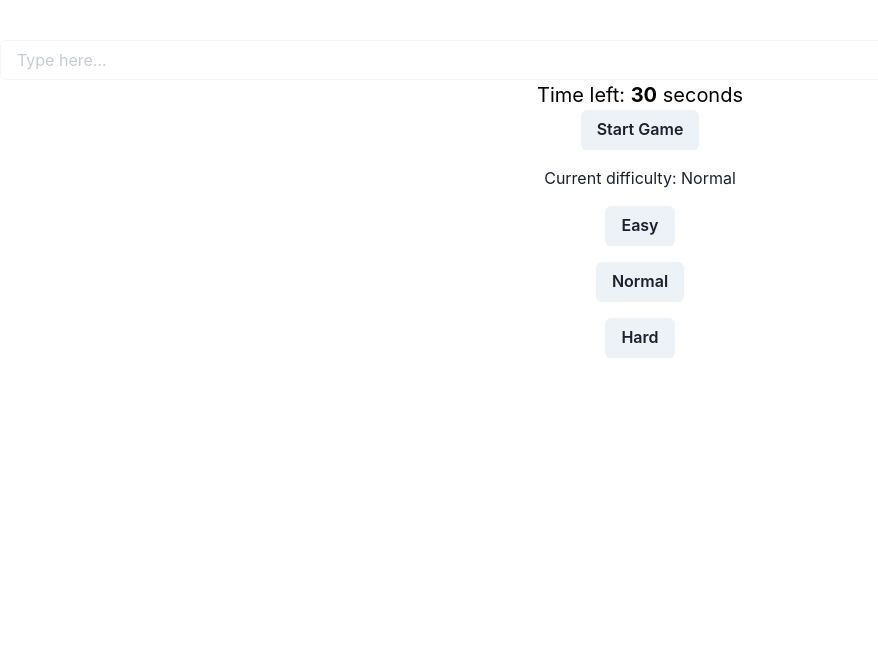
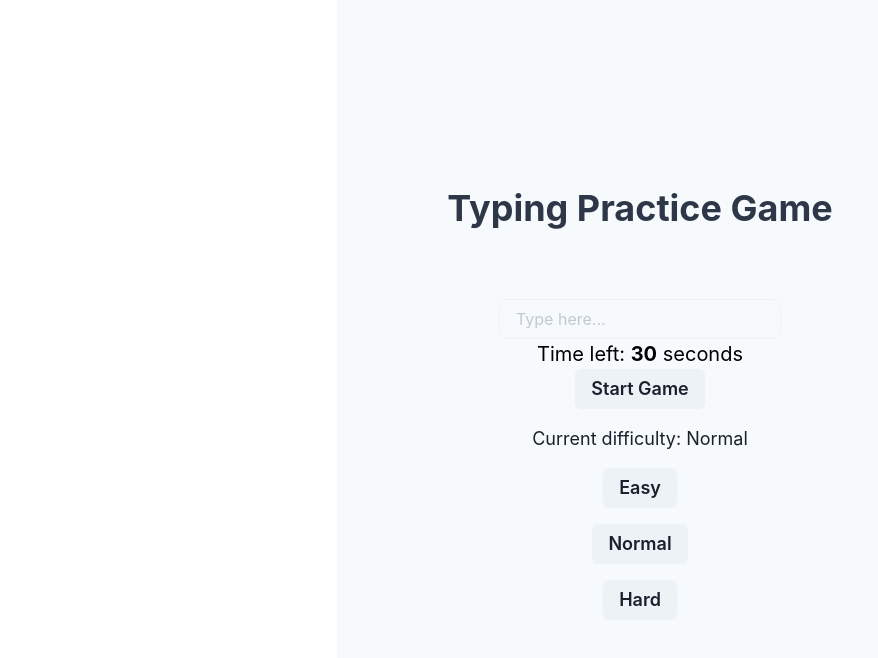
Before and after one commit to dende-h/type_game_spp, a Next.js app: page / in a window 1280 px wide. Shown: the top 658 px of the page, without its empty margins (0-878 px from the left). Built offline with nearby package versions, Linux system fonts and the light colour scheme.

Commit message:
スタイル変更

```diff
--- a/src/pages/index.tsx
+++ b/src/pages/index.tsx
@@ -4,7 +4,16 @@ import WordToType from "../components/WordToType";
 import TypingInput from "../components/TypingInput";
 import Timer from "../components/Timer";
 import { useRouter } from "next/router";
-import { Box, Button, VStack, useToast, Text } from "@chakra-ui/react";
+import {
+	Box,
+	Button,
+	VStack,
+	Text,
+	useColorModeValue,
+	useBreakpointValue,
+	Container,
+	useToast
+} from "@chakra-ui/react";
 
 const easyWords = ["cat", "dog", "car", "bus", "sun"];
 const normalWords = ["apple", "grape", "chair", "table", "pencil"];
@@ -62,28 +71,44 @@ export default function Home() {
 		}, 2000);
 	};
 
+	const bgColor = useColorModeValue("gray.50", "gray.900");
+	const headingColor = useColorModeValue("gray.700", "gray.200");
+	const textSize = useBreakpointValue({ base: "sm", md: "md", lg: "lg" });
+
 	return (
+		<Container
+			height="100vh"
+			display="flex"
+			flexDirection="column"
+			justifyContent="center"
+			alignItems="center"
+			backgroundColor={bgColor}
+		>
+			<Text fontSize="4xl" fontWeight="bold" color={headingColor} mb={6}>
+				Typing Practice Game
+			</Text>
 			<Box textAlign="center" pt="10">
 				{isActive && <WordToType word={currentWord} userInput={userInput} />}
 				<TypingInput value={userInput} onChange={handleInputChange} disabled={!isActive} />
 				<Timer isActive={isActive} onTimeUp={onTimeUp} duration={30} />
 				{!isActive && (
 					<VStack spacing={4}>
-					<Button onClick={startGame} disabled={isActive}>
+						<Button onClick={startGame} disabled={isActive} fontSize={textSize}>
 							Start Game
 						</Button>
-					<Text>Current difficulty: {difficultyLabel()}</Text>
-					<Button onClick={() => setWords(easyWords)} disabled={isActive}>
+						<Text fontSize={textSize}>Current difficulty: {difficultyLabel()}</Text>
+						<Button onClick={() => setWords(easyWords)} disabled={isActive} fontSize={textSize}>
 							Easy
 						</Button>
-					<Button onClick={() => setWords(normalWords)} disabled={isActive}>
+						<Button onClick={() => setWords(normalWords)} disabled={isActive} fontSize={textSize}>
 							Normal
 						</Button>
-					<Button onClick={() => setWords(hardWords)} disabled={isActive}>
+						<Button onClick={() => setWords(hardWords)} disabled={isActive} fontSize={textSize}>
 							Hard
 						</Button>
 					</VStack>
 				)}
 			</Box>
+		</Container>
 	);
 }
```
Lines whose indentation alone changed are shown as unchanged.
